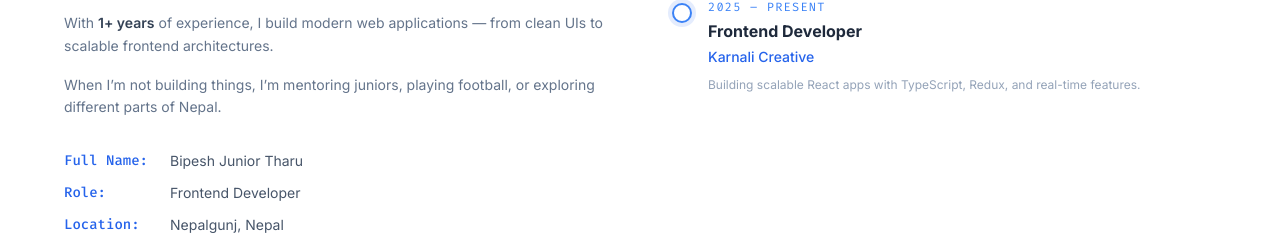
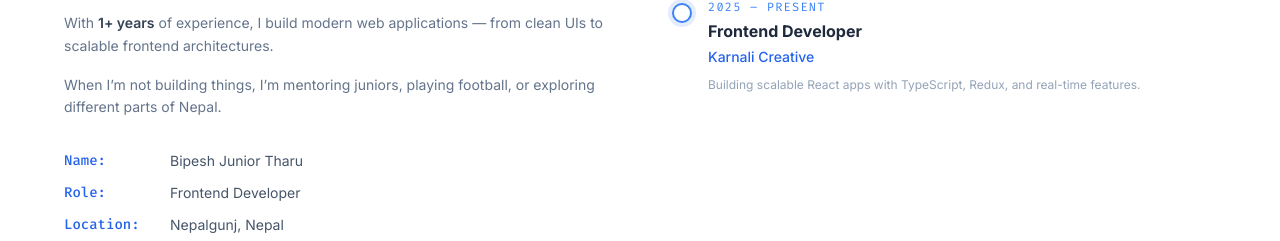
Before and after one commit to bipesh369/bipesh-portfolio, a React (Create React App) app: page / in a window 1280 px wide. Shown: the part 1220-1461 px from the top of the page. Built offline with nearby package versions, Linux system fonts and the light colour scheme.

Commit message:
version 1

```diff
--- a/src/data/index.js
+++ b/src/data/index.js
@@ -27,7 +27,7 @@ export const HERO_STATS = [
 
 // ─── About ───────────────────────────────────────────────────
 export const ABOUT_INFO = [
-  { key: "Full Name", value: "Bipesh Junior Tharu"},
+  { key: "Name", value: "Bipesh Junior Tharu"},
   { key: "Role", value: "Frontend Developer"},
   { key: "Location", value: "Nepalgunj, Nepal"},
   { key: "Email", value: "juniorbipesh@gmail.com"},
```
